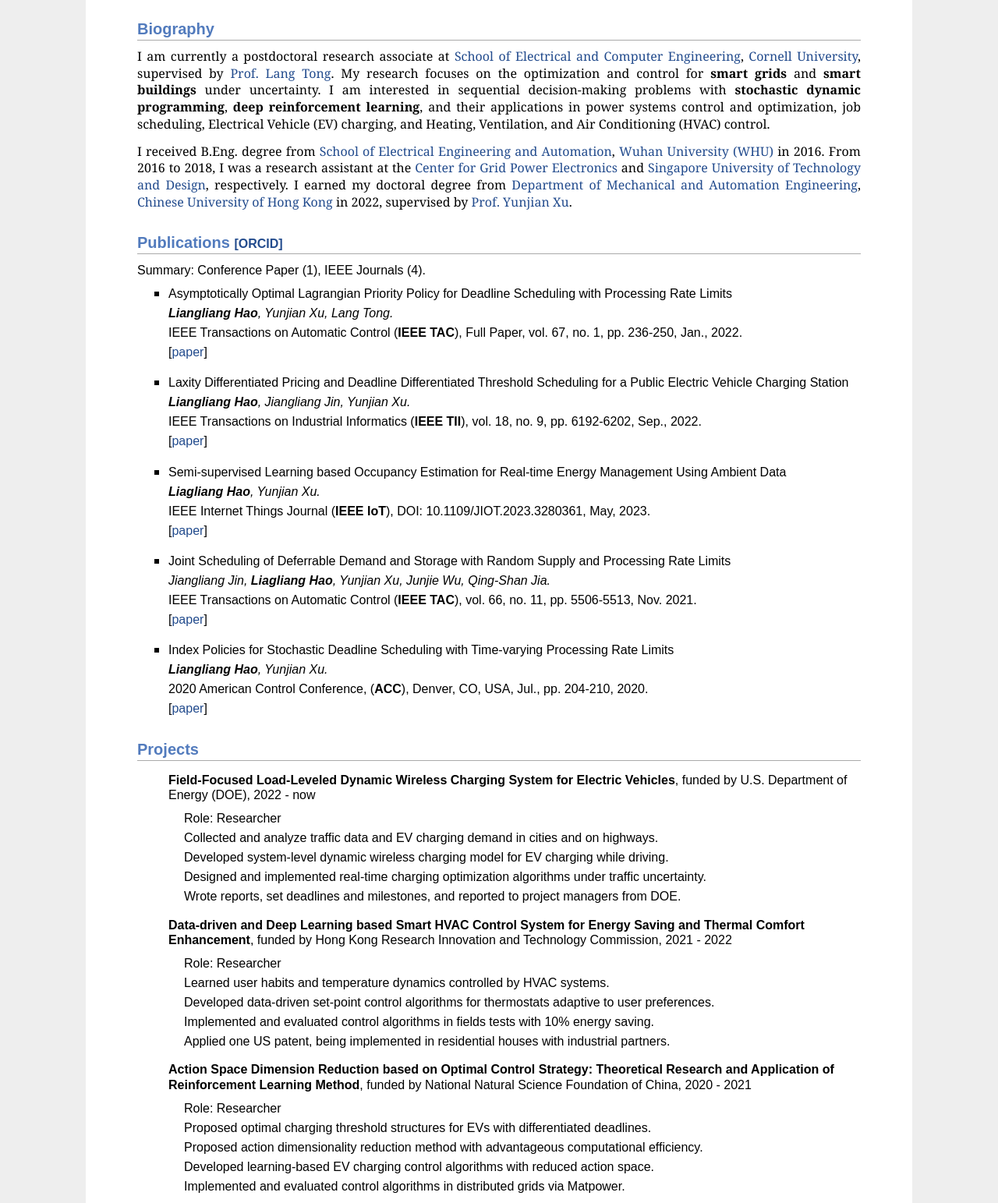
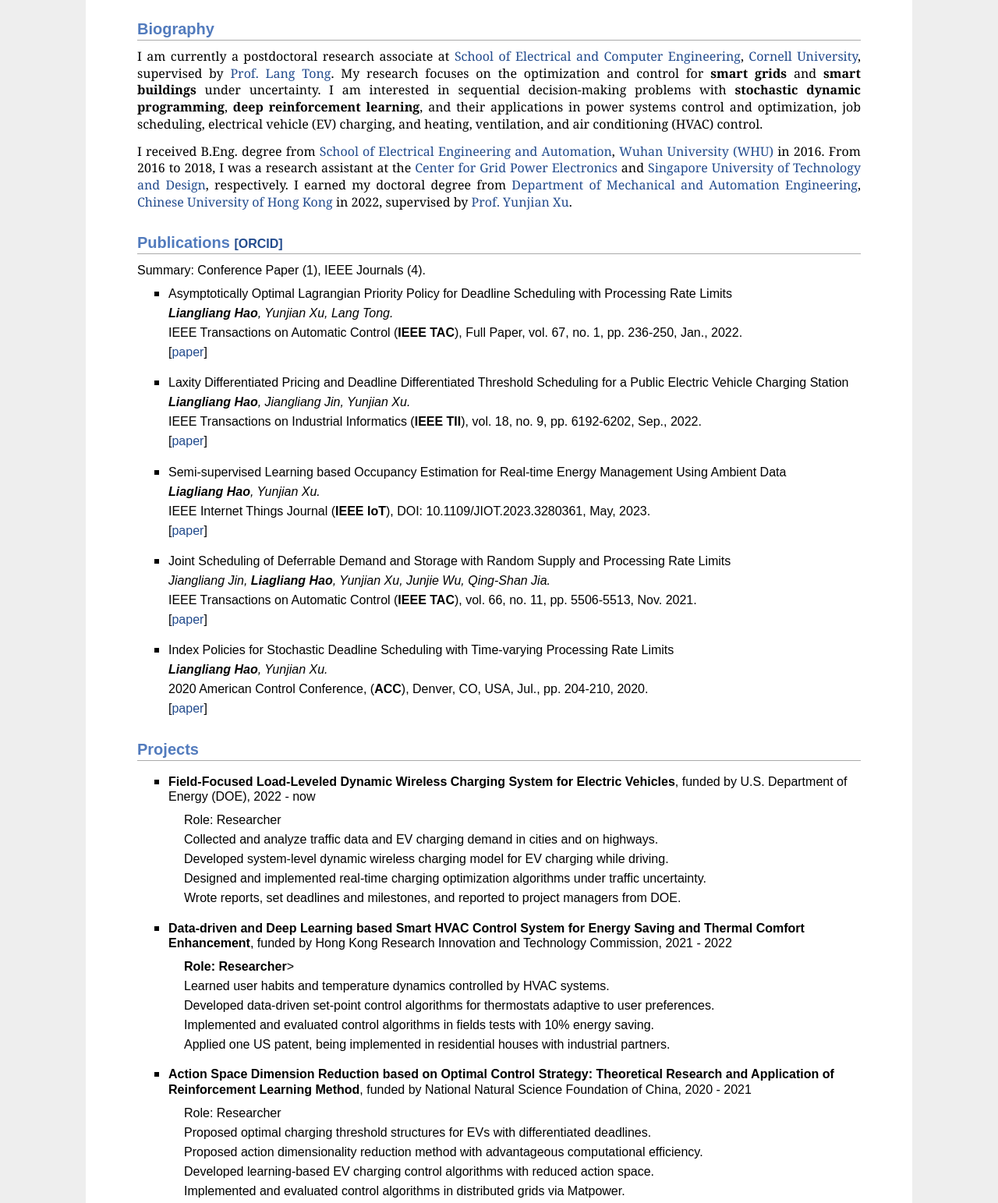
Before and after one commit to ll-hao/ll-hao.github.io, a plain HTML site: page index.html in a window 1280 px wide. Shown: the part 380-1923 px from the top of the page at 78% size. Drawn offline with Linux system fonts and the light colour scheme.

Commit message:
update projects

```diff
--- a/index.html
+++ b/index.html
@@ -59,8 +59,8 @@
   for <b>smart grids</b> and <b>smart buildings</b> under uncertainty.
   I am interested in sequential decision-making problems with
   <b> stochastic dynamic programming</b>, <b>deep reinforcement learning</b>, and their applications
-	in power systems control and optimization, job scheduling, Electrical Vehicle (EV) charging,
-	and Heating, Ventilation, and Air Conditioning (HVAC) control.
+	in power systems control and optimization, job scheduling, electrical vehicle (EV) charging,
+	and heating, ventilation, and air conditioning (HVAC) control.
 
 </font></p>
 <p style="text-align:justify";><font face="Georgia">
@@ -148,7 +148,8 @@
  </ul>
 
  <h2><font face="Arial"> Projects </font></h2>
- <ul style="list-style-type:none">
+<!-- <ul style="list-style-type:none">-->
+<ul>
 
  	<li> <p style="margin-left: 0px; line-height: 120%; margin-top: 8px; margin-bottom: 8px;"><font face="Arial" size="3"><meta charset="utf-8">
                <strong> Field-Focused Load-Leveled Dynamic Wireless Charging System for Electric
@@ -167,7 +168,7 @@
                <strong> Data-driven and Deep Learning based Smart HVAC Control System for Energy Saving and Thermal Comfort Enhancement</strong>,
 		funded by Hong Kong Research Innovation and Technology Commission, 2021 - 2022 <br>  </font> </p>
  	      <p style="margin-left: 20px; line-height: 150%; margin-top: 8px; margin-bottom: 8px;"><font face="Arial" size="3"><meta charset="utf-8">
-			  Role: Researcher <br>
+			  <strong>Role: Researcher</strong>> <br>
 			  Learned user habits and temperature dynamics controlled by HVAC systems. <br>
 			  Developed data-driven set-point control algorithms for thermostats adaptive to user preferences. <br>
 			  Implemented and evaluated control algorithms in fields tests with 10% energy saving. <br>
```
